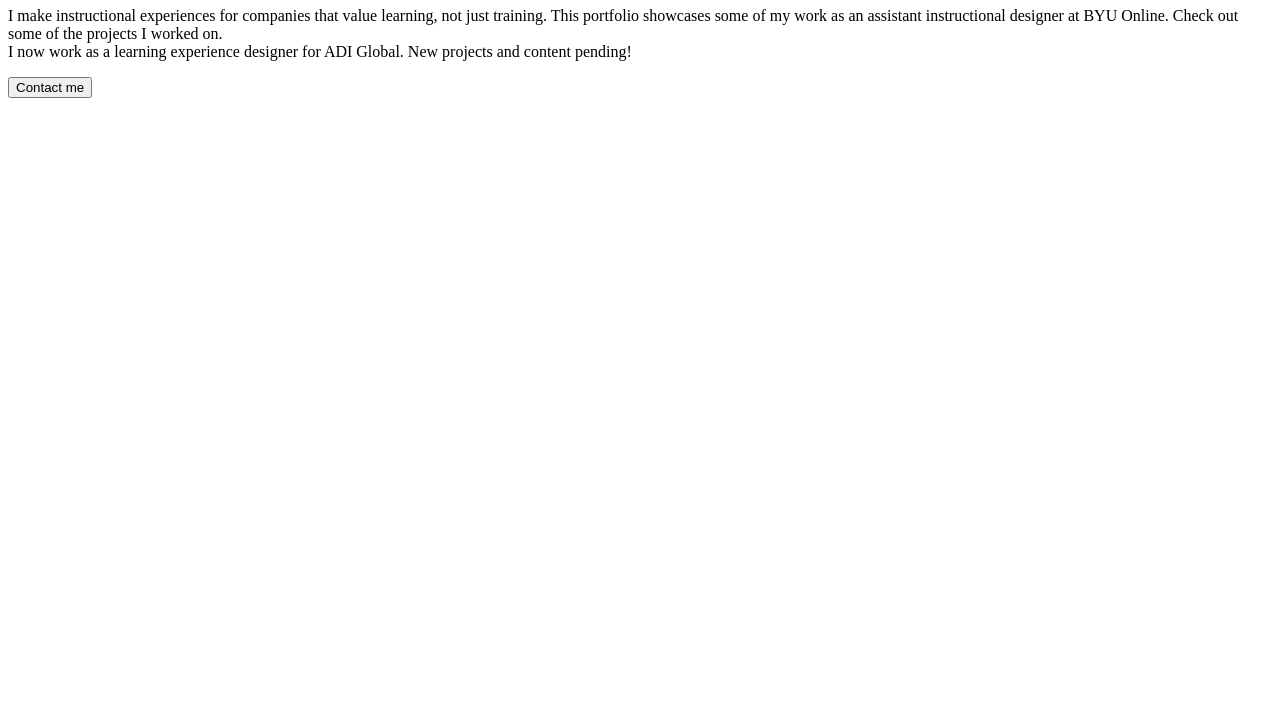
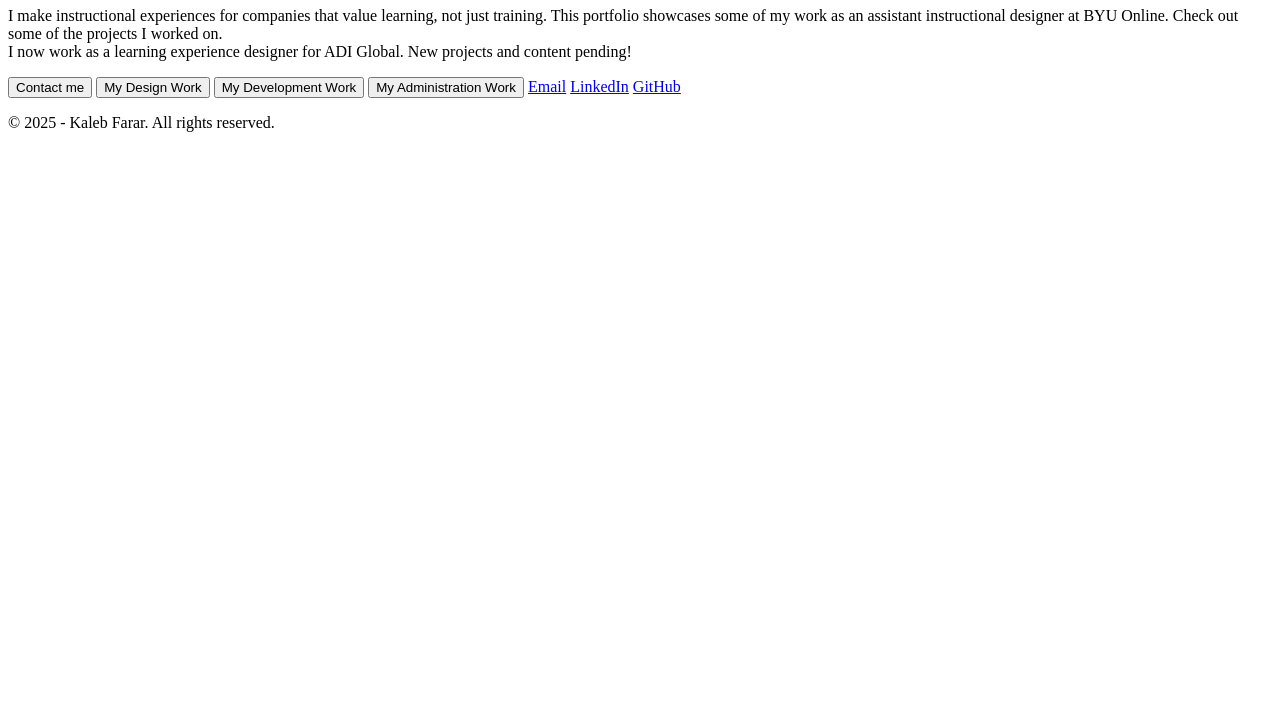
Before and after one commit to CircaDoma/portfolio, a plain HTML site: page index.html in a window 1280 px wide. Shown: the part 73-800 px from the top of the page. Drawn offline with Linux system fonts and the light colour scheme.

Commit message:
Home Page HTML

```diff
--- a/index.html
+++ b/index.html
@@ -3,7 +3,7 @@
 <head>
     <meta charset="UTF-8">
     <meta name="viewport" content="width=device-width, initial-scale=1.0">
-    <title>Document</title>
+    <title>Kaleb Farar</title>
 </head>
 <body>
     <h1>
@@ -14,8 +14,16 @@
         <br>
         I now work as a learning experience designer for ADI Global. New projects and content pending!
     </p>
-    <button>
-        Contact me
-    </button>
+    <button>Contact me</button>
+    <button>My Design Work</button>
+    <button>My Development Work</button>
+    <button>My Administration Work</button>
+    <a href="mailto:fararkaleb@gmail.com">Email</a>
+    <a href="https://www.linkedin.com/in/kalebfarar" target="_blank">LinkedIn</a>
+    <a href="https://github.com/kfarar" target="_blank">GitHub</a>
+
+    <p>
+        © 2025 - Kaleb Farar. All rights reserved.
+    </p>
 </body>
 </html>
```
